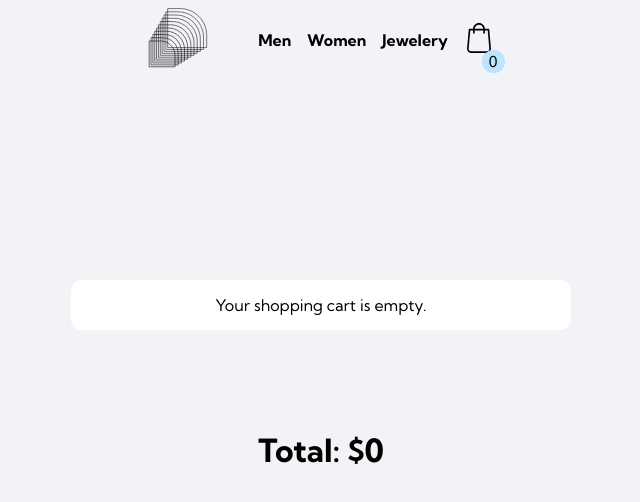
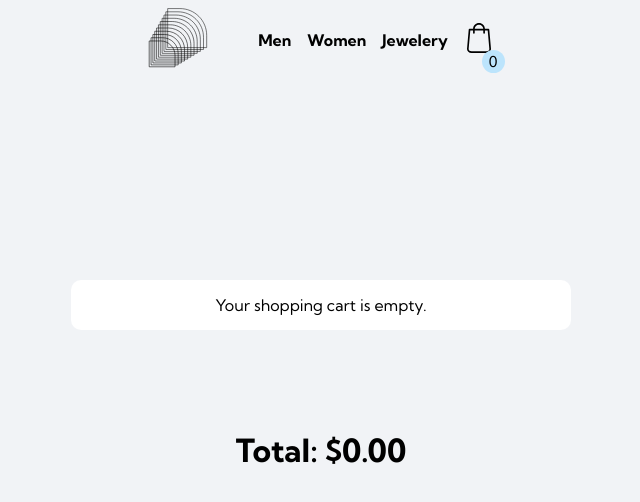
Before and after one commit to anibolokadze/E-commerce, a React (Vite) app: page /shopping-cart in a window 1280 px wide. Shown: the top 502 px of the page, without its empty margins (319-959 px from the left). Built offline with nearby package versions, Linux system fonts and the light colour scheme.

Commit message:
fixed typescript errors

```diff
--- a/src/api.ts
+++ b/src/api.ts
@@ -68,10 +68,12 @@ export const fetchJeweleryCategory = async (): Promise<AxiosResponse<CategoryDat
 
 export const fetchProductDetails = async (productTitle: string): Promise<AxiosResponse<ProductDetails>> => {
   try {
-    const response = await axios.get<ProductDetails>(`https://fakestoreapi.com/products`);
+    const response = await axios.get<ProductDetails[]>(`https://fakestoreapi.com/products`);
     const product = response.data.find((item) => item.title === productTitle);
     if (product) {
       return { ...response, data: product };
+    } else {
+      throw new Error("Product not found");
     }
   } catch (error) {
     throw error;
--- a/src/context/CartContext.tsx
+++ b/src/context/CartContext.tsx
@@ -1,4 +1,8 @@
-import React, { createContext, useContext, useState } from "react";
+import React, { ReactNode, createContext, useContext, useState } from "react";
+
+interface CartProviderProps {
+  children: ReactNode;
+}
 
 // cart item type
 export interface CartItem {
@@ -16,8 +20,8 @@ interface CartContextType {
   removeFromCart: (itemId: number) => void;
   increaseQuantity: (itemId: number) => void;
   decreaseQuantity: (itemId: number) => void;
-  calculateTotal: (itemId: number) => void;
-  clearCart: (itemId: number) => void;
+  calculateTotal: () => number;
+  clearCart: () => void;
 }
 
 // context
@@ -27,18 +31,20 @@ const CartContext = createContext<CartContextType>({
   removeFromCart: () => {},
   increaseQuantity: () => {},
   decreaseQuantity: () => {},
-  calculateTotal: () => {},
+  calculateTotal: () => 0,
   clearCart: () => {},
 });
 
 // provider component
-export const CartProvider: React.FC = ({ children }: any) => {
+export const CartProvider: React.FC<CartProviderProps> = ({ children }) => {
   const [cartItems, setCartItems] = useState<CartItem[]>([]);
+
   const calculateTotal = () => {
-    return cartItems.reduce(
+    const total = cartItems.reduce(
       (total, item) => total + item.price * item.quantity,
       0
     );
+    return total;
   };
 
   // add items to the cart
@@ -85,7 +91,9 @@ export const CartProvider: React.FC = ({ children }: any) => {
     });
 
     // Remove null items (items with quantity 0) from the updatedCartItems array
-    const filteredCartItems = updatedCartItems.filter((item) => item !== null);
+    const filteredCartItems = updatedCartItems.filter(
+      (item) => item !== null
+    ) as CartItem[];
 
     setCartItems(filteredCartItems);
   };
--- a/src/pages/CategoryDetails/index.tsx
+++ b/src/pages/CategoryDetails/index.tsx
@@ -8,7 +8,7 @@ import errorHandlingStyles from "../Home/PopularProducts/popularProducts.module.
 import { useCart } from "../../context/CartContext";
 
 const CategoryDetails: React.FC = () => {
-  const { productTitle } = useParams<{ productTitle: string }>();
+  const { productTitle = "" } = useParams<{ productTitle?: string }>();
   const { addToCart } = useCart(); // Access the cart items and addToCart function from the context
   const navigate = useNavigate();
 
@@ -68,11 +68,11 @@ const CategoryDetails: React.FC = () => {
   const addToCartWithQuantity = () => {
     // Add the product to the cart with the specified quantity
     addToCart({
-      id: productDetails.id,
-      title: productDetails.title,
+      id: productDetails!.id,
+      title: productDetails!.title,
       quantity: productAmount,
-      img: productDetails?.image,
-      price: productDetails?.price,
+      img: productDetails!.image,
+      price: Number(productDetails!.price),
     });
 
     // Show a success message when the item is added to the cart
--- a/src/pages/Payment/index.tsx
+++ b/src/pages/Payment/index.tsx
@@ -24,7 +24,9 @@ const CartValidation: React.FC = () => {
   const { clearCart } = useCart();
 
   // Form is submitted
-  const onSubmit = () => setIsPaymentSuccessful(true);
+  const onSubmit = () => {
+    setIsPaymentSuccessful(true);
+  };
 
   // Format card number with spaces and limit length to 19 characters
   const formatCardNumber = (value: string): string =>
--- a/src/pages/PopularProductsDetails/SimilarProducts/index.tsx
+++ b/src/pages/PopularProductsDetails/SimilarProducts/index.tsx
@@ -1,5 +1,5 @@
 import { useState, useEffect, useRef } from "react";
-import { PopularProduct, fetchPopularProducts } from "../../../api";
+import { CategoryData, fetchPopularProducts } from "../../../api";
 import { Link } from "react-router-dom";
 import "slick-carousel/slick/slick.css";
 import "slick-carousel/slick/slick-theme.css";
@@ -17,7 +17,7 @@ interface SimilarProductsProps {
 const SimilarProducts: React.FC<SimilarProductsProps> = ({
   excludeProductTitle,
 }) => {
-  const [popularProducts, setPopularProducts] = useState<PopularProduct[]>([]);
+  const [popularProducts, setPopularProducts] = useState<CategoryData[]>([]);
   const [isLoading, setIsLoading] = useState(true);
   const [error, setError] = useState<string>("");
   const sliderRef = useRef<Slider>(null);
--- a/src/pages/PopularProductsDetails/index.tsx
+++ b/src/pages/PopularProductsDetails/index.tsx
@@ -12,7 +12,7 @@ const ProductDetailsPage: React.FC = () => {
   const { productTitle } = useParams<{ productTitle: string }>();
   const { addToCart } = useCart(); // Access the cart items and addToCart function from the context
 
-  const [product, setProduct] = useState<CategoryData>(null);
+  const [product, setProduct] = useState<CategoryData>({} as CategoryData);
   const [isLoading, setIsLoading] = useState(true);
   const [error, setError] = useState<string>("");
   const [message, setMessage] = useState<string>("");
@@ -65,13 +65,17 @@ const ProductDetailsPage: React.FC = () => {
   };
 
   const addToCartWithQuantity = () => {
+    // Convert product.price to a number if it's a string
+    const price =
+      typeof product.price === "string" ? Number(product.price) : product.price;
+
     // Add the product to the cart with the specified quantity
     addToCart({
       id: product.id,
       title: product.title,
       quantity: productAmount,
       img: product.image,
-      price: product.price,
+      price: price,
     });
 
     // Show a success message when the item is added to the cart
--- a/src/pages/ShoppingCart/index.tsx
+++ b/src/pages/ShoppingCart/index.tsx
@@ -17,7 +17,7 @@ const ShoppingCart: React.FC = () => {
     removeFromCart(itemId);
   };
 
-  const totalAmount = calculateTotal();
+  const totalAmount = calculateTotal().toFixed(2);
 
   return (
     <>
@@ -60,11 +60,11 @@ const ShoppingCart: React.FC = () => {
           </ul>
         )}
         <div className={styles.total}>
-          <h1>Total: ${calculateTotal()}</h1>
+          <h1>Total: ${calculateTotal().toFixed(2)}</h1>
         </div>
 
         {/* Conditionally render the CONFIRM ORDER button */}
-        {totalAmount > 0 && (
+        {totalAmount > "0.00" && (
           <Link to="/payment">
             <button className={styles.confirmOrder}>CONFIRM ORDER</button>
           </Link>
```
Also changed, not shown: 1 other file (tests, documents, lock files or other folders).
